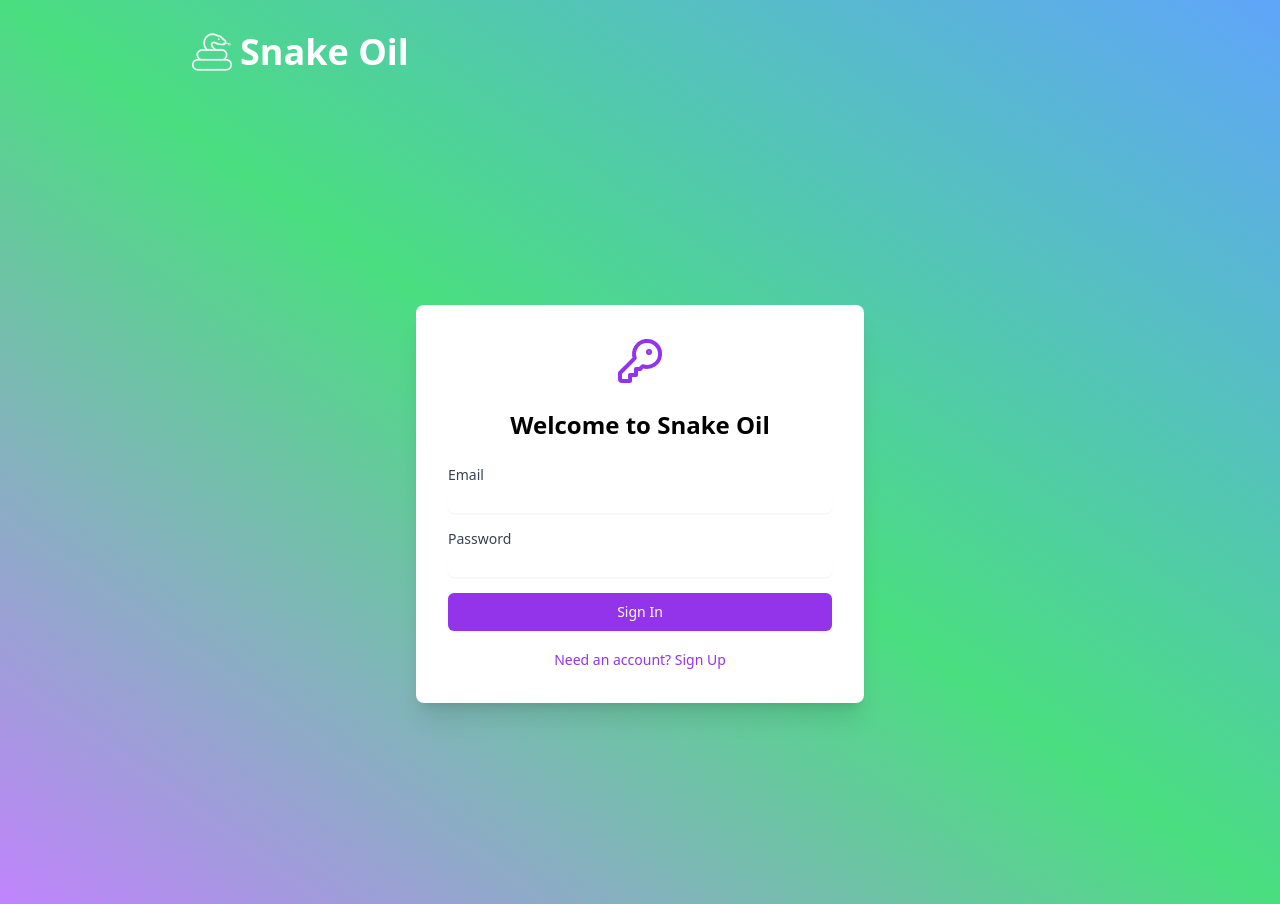
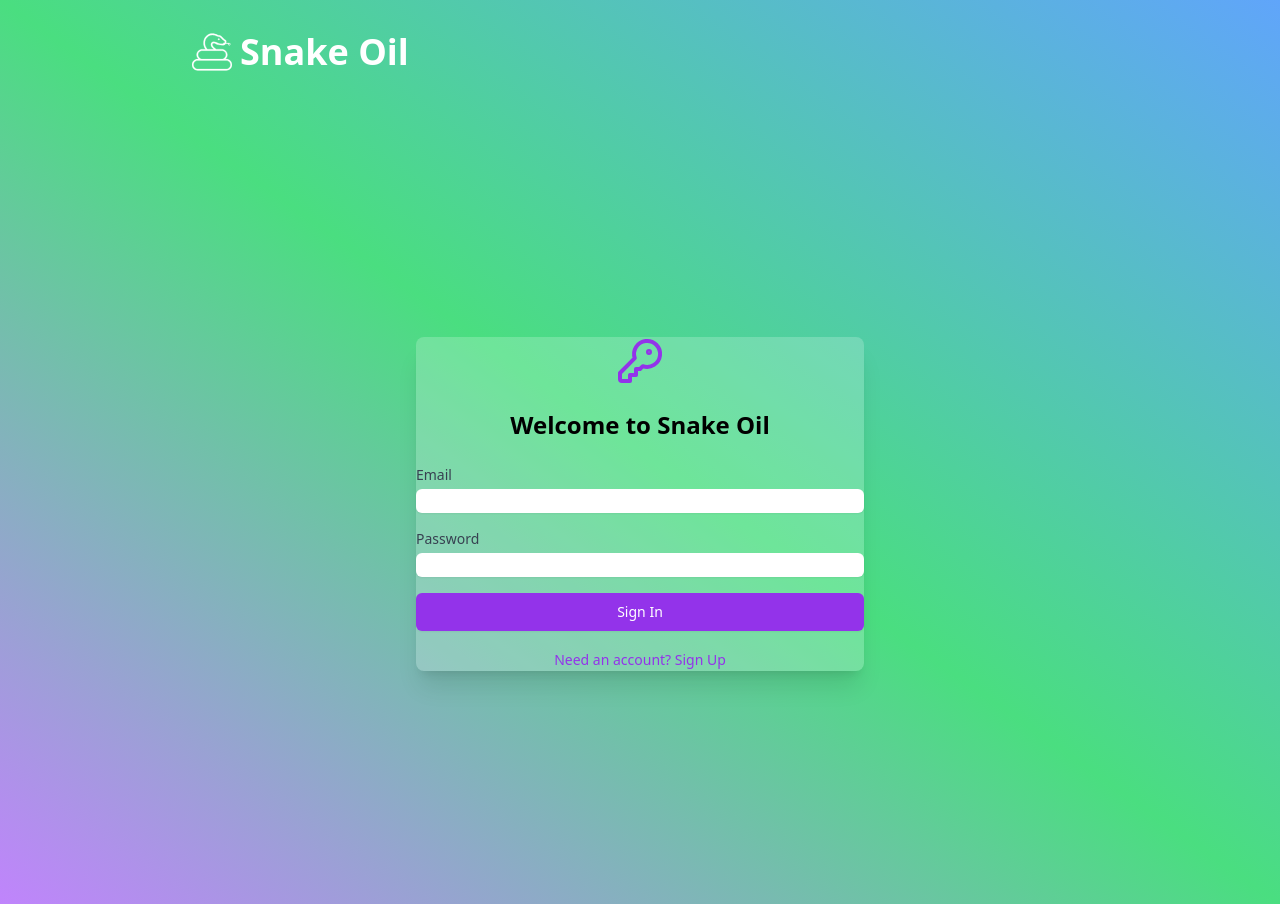
Before and after one commit to aysenurcaglar/snake-oil-game, a React (Vite) app: page /auth in a window 1280 px wide. Built offline with nearby package versions, Linux system fonts and the light colour scheme; no server answers.

Commit message:
auth layout

```diff
--- a/src/pages/Auth.tsx
+++ b/src/pages/Auth.tsx
@@ -34,7 +34,7 @@ export default function Auth() {
 
   return (
     <div className="min-h-screen flex items-center justify-center">
-      <div className="bg-white p-8 rounded-lg shadow-xl w-full max-w-md">
+      <div className="bg-white/20 rounded-lg shadow-xl w-full max-w-md">
         <div className="flex justify-center mb-6">
           <KeyRound className="w-12 h-12 text-purple-600" />
         </div>
```
